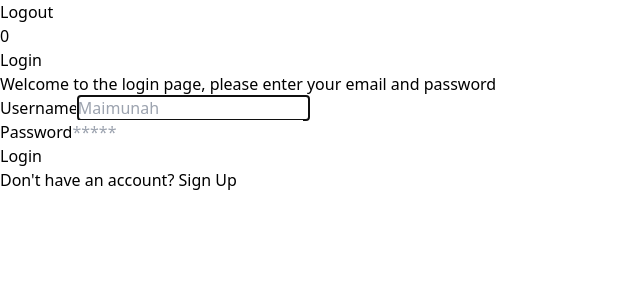
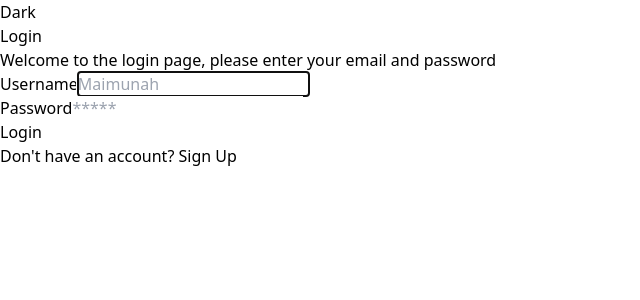
Before and after one commit to khairulazman67/Implementing-Atomic-Design-in-React, a React (Vite) app: page /login in a window 1280 px wide. Shown: the top 300 px of the page, without its empty margins (0-640 px from the left). Built offline with nearby package versions, Linux system fonts and the light colour scheme; sample sign-in values are in the browser's storage.

Commit message:
implementing use context

```diff
--- a/src/components/layouts/AuthLayouts.jsx
+++ b/src/components/layouts/AuthLayouts.jsx
@@ -1,27 +1,24 @@
+import { useContext } from 'react'
 import {Link} from 'react-router-dom'
+import { DarkMode } from '../../context/DarkMode'
 const AuthLayouts = (props)=>{
     const {children, title, message, type} = props
+    const { isDarkMode, setIsDarkMode } = useContext(DarkMode)
+    console.log(isDarkMode)
     return (
-        <div className="flex justify-center min-h-screen items-center">
+        <div className={`flex justify-center min-h-screen items-center ${
+            isDarkMode && "bg-slate-900"
+        }`}>
             <div className="w-full max-w-xs">
+                <button className='absolute right-2 top-3 bg-blue-600 p-2 text-white rounded' onClick={() => setIsDarkMode(!isDarkMode)}>
+                    {isDarkMode? "Light": "Dark"}
+                </button>
                 <h1 className="text-3xl font-bold mb-2 text-blue-600">{title}</h1>
                 <p className="font-medium text-slate-500 mb-5">
                     {message}
                 </p>
                 {children}
                 <Navigation type={type}/>
-                {/* <p className='text-center'>
-                    {type === 'login'? "Don't have an account? " : "Already have an account? "}
-
-                    {type === "login" && (
-                        <Link to="/register" className="font-bold text-blue-500"> Sign Up</Link>
-                    )}
-
-                    {type === "register" && (
-                        <Link to="/login" className="font-bold text-blue-500"> Sign In</Link>
-                    )}
-
-                </p> */}
             </div>
         </div>
     )
--- a/src/components/layouts/Navbar.jsx
+++ b/src/components/layouts/Navbar.jsx
@@ -21,7 +21,8 @@ const Navbar = () =>{
         window.location.href = '/login'
     }
     return(
-        <div className="flex  bg-blue-600 h-16 w-fullfont-bold justify-end px-10 text-white items-center">
+        <div className="flex  bg-blue-600 h-16 justify-end px-10 text-white ">
+            <div className="flex  w-fullfont-bold items-center mr-7">
                 {username}
                 <Button onClick={handleLogOut} classname="ml-5  bg-black">
                     Logout
@@ -30,6 +31,8 @@ const Navbar = () =>{
                     {totalCart}
                 </div>
             </div>
+
+        </div>
     )
 }
 
--- /dev/null
+++ b/src/context/DarkMode.jsx
@@ -0,0 +1,15 @@
+import { createContext, useState } from "react";
+
+const DarkModeContext = createContext();
+
+const DarkModeContextProvider = ({children})=>{
+    const [isDarkMode, setIsDarkMode] = useState(false)
+
+    return(
+        <DarkModeContext.Provider value={{isDarkMode, setIsDarkMode}}>
+            {children}
+        </DarkModeContext.Provider>
+    )
+}
+export const DarkMode = DarkModeContext
+export default DarkModeContextProvider
--- a/src/main.jsx
+++ b/src/main.jsx
@@ -11,6 +11,7 @@ import DetailProduct from './pages/detailProduct';
 import { Provider } from 'react-redux'
 import store from './redux/store.js'
 import Navbar from './components/layouts/Navbar.jsx'
+import DarkModeContextProvider from './context/DarkMode.jsx'
 
 const router = createBrowserRouter([
   {
@@ -43,8 +44,9 @@ const router = createBrowserRouter([
 ReactDOM.createRoot(document.getElementById('root')).render(
   <React.StrictMode>
     <Provider store={store}>
-      <Navbar/>
-      <RouterProvider router={router}/>
+      <DarkModeContextProvider>
+        <RouterProvider router={router}/>
+      </DarkModeContextProvider>
     </Provider>
   </React.StrictMode>,
 )
--- a/src/pages/product.jsx
+++ b/src/pages/product.jsx
@@ -22,7 +22,7 @@ const ProductPage = ()=>{
       };
     return(
         <Fragment>
-
+                 <Navbar/>
             <div className="flex justify-center py-6">
                 <div className="flex w-3/4 flex-wrap">
                     {products.length>0 && products.map((product) => (
```
Lines whose indentation alone changed are shown as unchanged.
